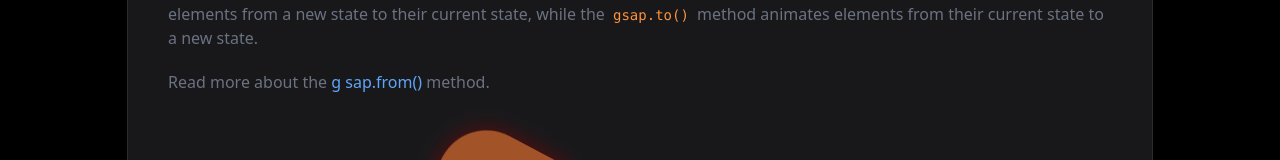
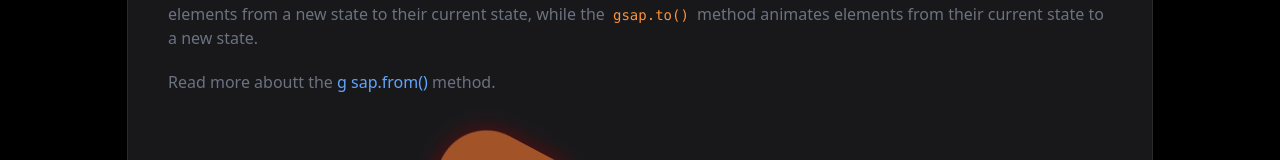
Before and after one commit to shokhaway01/mojito-GSAP, a React (Vite) app: page /gsapfrom in a window 1280 px wide. Shown: the part 162-322 px from the top of the page. Built offline with nearby package versions, Linux system fonts and the light colour scheme.

Commit message:
Fix typo in GsapFrom component documentation

```diff
--- a/src/pages/GsapFrom.jsx
+++ b/src/pages/GsapFrom.jsx
@@ -41,7 +41,7 @@ const GsapFrom = () => {
       </p>
 
       <p className="mt-5 text-gray-500">
-        Read more about the{" "}
+        Read more aboutt the{" "}
         <a
           href="https://greensock.com/docs/v3/GSAP/gsap.from()"
           target="_blank"
```
